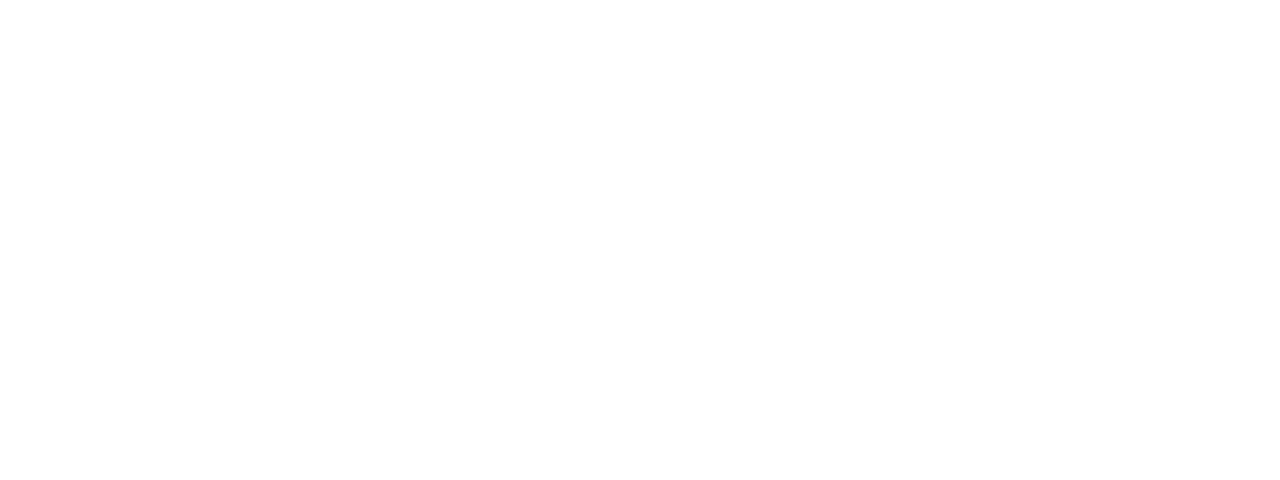
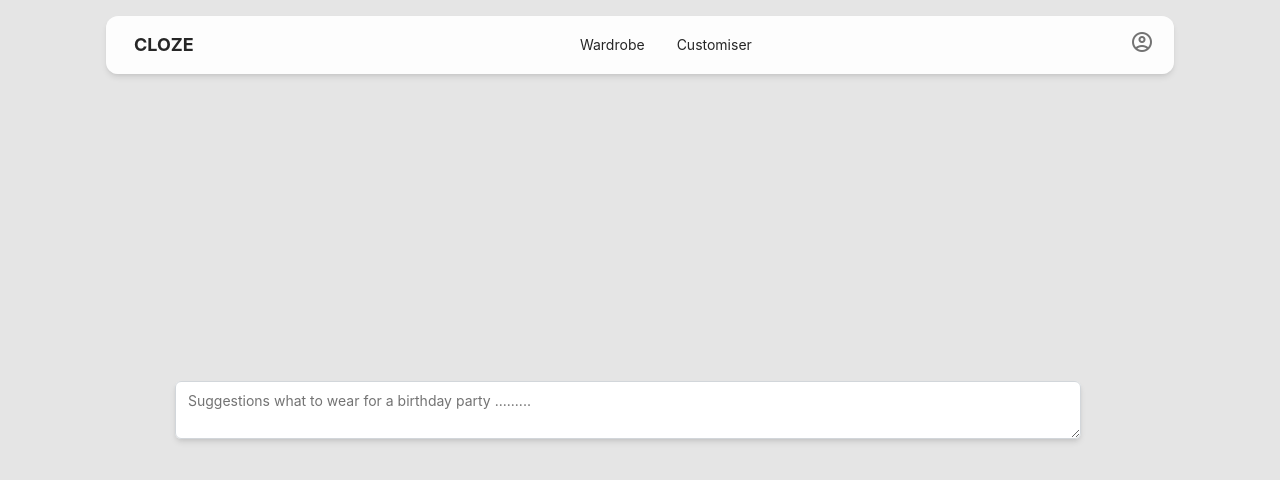
Before and after one commit to sasangachathumal/closit-app, an Angular app: page /prompt in a window 1280 px wide. Before the commit this address led to /. Shown: the top 480 px of the page. Built offline with nearby package versions, Linux system fonts and the light colour scheme.

Commit message:
created prompt page component added routes for new component create top nav bar component

```diff
--- a/src/app/app.routes.ts
+++ b/src/app/app.routes.ts
@@ -1,7 +1,9 @@
 import { Routes } from '@angular/router';
 import { LangingPageComponent } from './langing-page/langing-page.component';
+import { PromptPageComponent } from './prompt-page/prompt-page.component';
 
 export const routes: Routes = [
   { path: 'home', component: LangingPageComponent },
+  { path: 'prompt', component: PromptPageComponent },
   { path: '',   redirectTo: '/home', pathMatch: 'full' },
 ];
--- /dev/null
+++ b/src/app/components/top-nav-bar/top-nav-bar.component.html
@@ -0,0 +1,96 @@
+<div class="container">
+  <div class="row">
+    <div class="col-12">
+      <nav
+        class="navbar navbar-expand-lg blur border-radius-xl top-0 z-index-fixed shadow my-3 py-2 start-0 end-0 mx-4">
+        <div class="container-fluid px-0">
+          <a class="navbar-brand font-weight-bolder ms-sm-3 d-none d-md-block" href="#" rel="tooltip"
+            title="Designed and Coded by Creative Tim" data-placement="bottom" target="_blank">
+            CLOZE
+          </a>
+          <a class="navbar-brand font-weight-bolder ms-sm-3 d-block d-md-none" href="#" rel="tooltip"
+            title="Designed and Coded by Creative Tim" data-placement="bottom" target="_blank">
+            CLOZE
+          </a>
+          <button class="navbar-toggler shadow-none ms-2 ms-md-0" type="button" data-bs-toggle="collapse"
+            data-bs-target="#navigation" aria-controls="navigation" aria-expanded="false"
+            aria-label="Toggle navigation">
+            <span class="navbar-toggler-icon mt-2">
+              <span class="navbar-toggler-bar bar1"></span>
+              <span class="navbar-toggler-bar bar2"></span>
+              <span class="navbar-toggler-bar bar3"></span>
+            </span>
+          </button>
+          <div class="collapse navbar-collapse w-100 pt-3 pb-2 py-lg-0" id="navigation">
+            <ul class="navbar-nav navbar-nav-hover m-auto">
+              <li class="nav-item d-flex align-items-center mx-2">
+                <a href="#components" role="button" class="nav-link ps-2 d-flex cursor-pointer align-items-center">
+                  Wardrobe
+                </a>
+              </li>
+              <li class="nav-item d-flex align-items-center mx-2">
+                <a href="#blocks" role="button" class="nav-link ps-2 d-flex cursor-pointer align-items-center">
+                  Customiser
+                </a>
+              </li>
+            </ul>
+            <ul class="navbar-nav justify-content-end">
+              <!-- <li class="nav-item">
+                <a href="javascript:;" class="nav-link text-body p-0 position-relative">
+                  <i class="material-symbols-outlined">
+                    account_circle
+                  </i>
+                </a>
+              </li> -->
+              <li class="nav-item dropdown mx-2">
+                <a href="#" class="nav-link text-body p-0 position-relative" role="button" data-bs-toggle="dropdown"
+                  aria-expanded="false" (click)="profileDropdownToggle()">
+                  <i class="material-symbols-outlined cursor-pointer">
+                    account_circle
+                  </i>
+                </a>
+                @if (isProfileDropdownShow) {
+                <ul class="dropdown-menu dropdown-menu-end p-2 me-sm-n4 show">
+                  <li class="mb-2">
+                    <a class="dropdown-item border-radius-md" href="javascript:;">
+                      <div class="d-flex align-items-center py-1">
+                        <div class="my-auto">
+                          <span class="material-symbols-outlined">
+                            settings
+                          </span>
+                        </div>
+                        <div class="ms-2">
+                          <h6 class="text-sm font-weight-normal mb-0">
+                            Profile Settings
+                          </h6>
+                        </div>
+                      </div>
+                    </a>
+                  </li>
+                  <li class="mb-2">
+                    <a class="dropdown-item border-radius-md" href="javascript:;">
+                      <div class="d-flex align-items-center py-1">
+                        <div class="my-auto">
+                          <span class="material-symbols-outlined">
+                            logout
+                          </span>
+                        </div>
+                        <div class="ms-2">
+                          <h6 class="text-sm font-weight-normal mb-0">
+                            Logout
+                          </h6>
+                        </div>
+                      </div>
+                    </a>
+                  </li>
+                </ul>
+                }
+              </li>
+            </ul>
+          </div>
+        </div>
+      </nav>
+      <!-- End Navbar -->
+    </div>
+  </div>
+</div>
--- /dev/null
+++ b/src/app/components/top-nav-bar/top-nav-bar.component.ts
@@ -0,0 +1,16 @@
+import { Component } from '@angular/core';
+
+@Component({
+  selector: 'app-top-nav-bar',
+  standalone: true,
+  imports: [],
+  templateUrl: './top-nav-bar.component.html',
+  styleUrl: './top-nav-bar.component.scss'
+})
+export class TopNavBarComponent {
+  isProfileDropdownShow = false;
+
+  profileDropdownToggle() {
+    this.isProfileDropdownShow = !this.isProfileDropdownShow;
+  }
+}
--- /dev/null
+++ b/src/app/prompt-page/prompt-page.component.html
@@ -0,0 +1,13 @@
+<app-top-nav-bar></app-top-nav-bar>
+
+<div class="container w-100 min-vh-80">
+  <div class="row w-100 min-vh-80 d-flex align-items-center justify-content-center">
+    <div class="col-10">
+      <div class="w-100">
+        <div class="input-group input-group-outline my-3 z-index-fixed shadow bg-body rounded">
+          <textarea class="form-control" rows="2" placeholder="Suggestions what to wear for a birthday party ........." spellcheck="false"></textarea>
+        </div>
+      </div>
+    </div>
+  </div>
+</div>
--- a/src/index.html
+++ b/src/index.html
@@ -6,8 +6,10 @@
   <base href="/">
   <meta name="viewport" content="width=device-width, initial-scale=1">
   <link rel="icon" type="image/x-icon" href="favicon.ico">
+
+  <link href="https://fonts.googleapis.com/css2?family=Material+Symbols+Outlined" rel="stylesheet" />
 </head>
-<body>
+<body class="bg-gray-200">
   <app-root></app-root>
 </body>
 </html>
```
Also changed, not shown: src/app/prompt-page/prompt-page.component.ts (added, +13 -0 lines), src/app/components/top-nav-bar/top-nav-bar.component.scss (added), src/app/prompt-page/prompt-page.component.scss (added), 2 other files (tests, documents, lock files or other folders).
